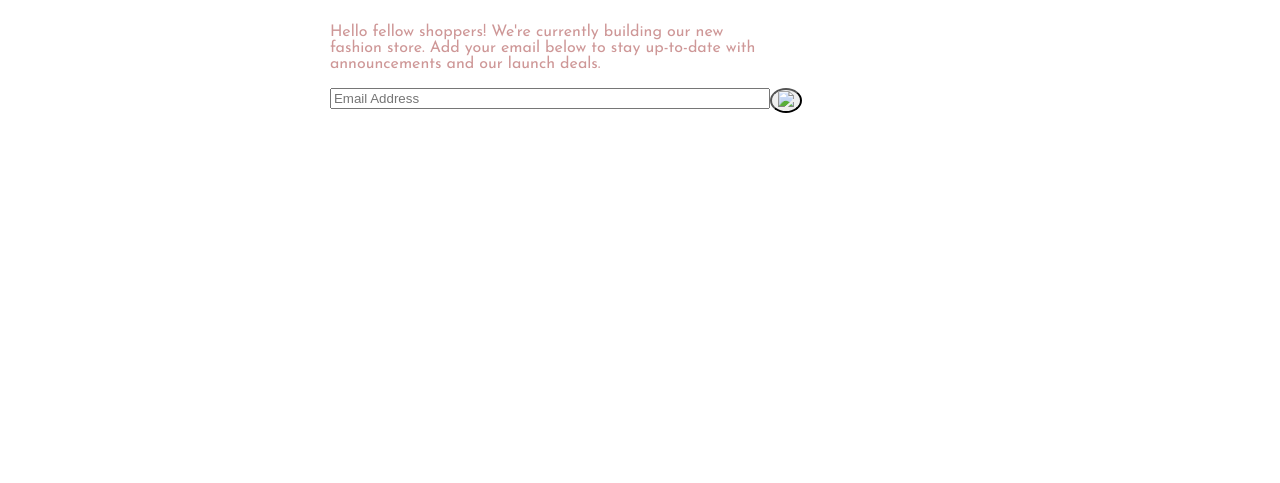
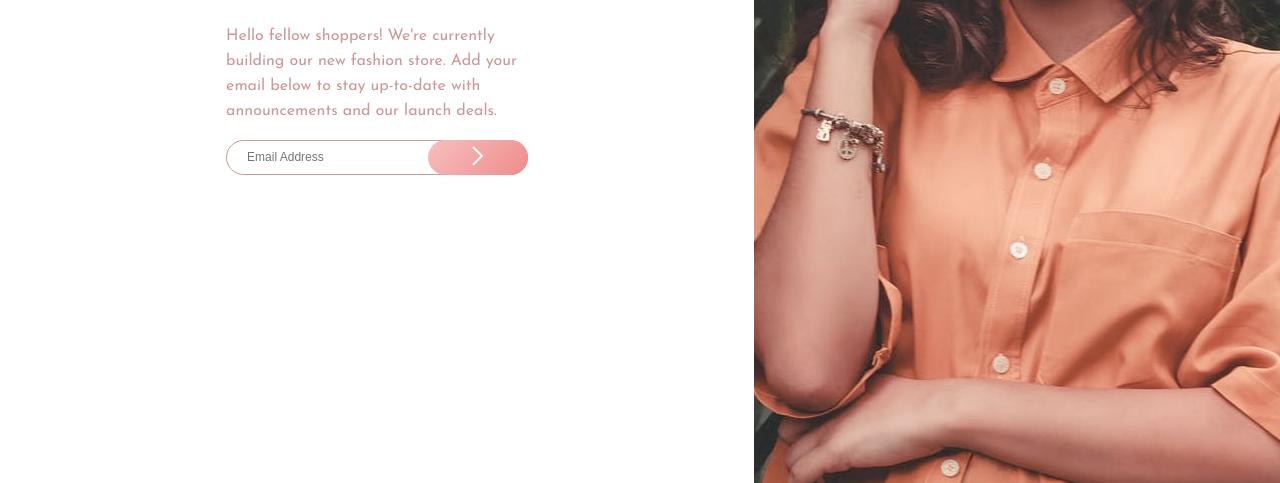
Before and after one commit to elshaw82/base-apparel, a plain HTML site: page index.html in a window 1280 px wide. Shown: the part 317-800 px from the top of the page. Drawn offline with Linux system fonts and the light colour scheme.

Commit message:
Styling Button

```diff
--- a/index.html
+++ b/index.html
@@ -31,8 +31,8 @@
 
       <form>
     <input type="email" placeholder="Email Address" required>
-    <button>
-      <img src="/icon-arrow.svg" ></button>
+    <button class="button">
+      <img src="images/icon-arrow.svg" ></button>
   </form>
 </div>
 </div>
--- a/style.css
+++ b/style.css
@@ -4,9 +4,6 @@
 --Desaturated-Red: hsl(0, 36%, 70%);
 --Soft-Red: hsl(0, 93%, 68%);
 --Dark-Grayish-Red: hsl(0, 6%, 24%);
---Linear-135deg:hsl(0, 0%, 100%), hsl(0, 100%, 98%);
---Linear-135deg: hsl(0, 80%, 86%), hsl(0, 74%, 74%);
-
 }
 
 * {
@@ -24,10 +21,7 @@ min-height: 100vh;
 display:flex;
 }
 
-.inner {
 
-
-}
 
 .left {
 width:40%;
@@ -56,22 +50,33 @@ h1 > span {
 
 p {
     color:var(--Desaturated-Red);
+    line-height:25px;
 }
 
 form {
-    position:relative;
-
+   position: relative;
 }
 
 input {
     width:100%;
-
+    border: solid thin var(--Desaturated-Red);
+    border-radius:40px;
+    height:35px;
+    padding-left: 20px;
+    font-size:12px;
+    color:var(--Desaturated-Red);
 }
 
-button {
-    position: absolute;
-    border-radius: 50%;
-    background-image: linear-gradient( 135deg: hsl(0, 80%, 86%), hsl(0, 74%, 74%);
+.button {
+    background-image: linear-gradient(135deg, hsl(0, 80%, 86%), hsl(0, 74%, 74%));
+    border-radius: 40px;
+    width:100px;
+    height:35px;
+    border:none;
+    position:absolute;
+    right:0;
+    top:0;
+
 }
 
 
@@ -79,5 +84,6 @@ button {
 .right {
     width:60%;
     background-image: url("images/hero-desktop.jpg");
+    background-size:cover;
 
 }
```
